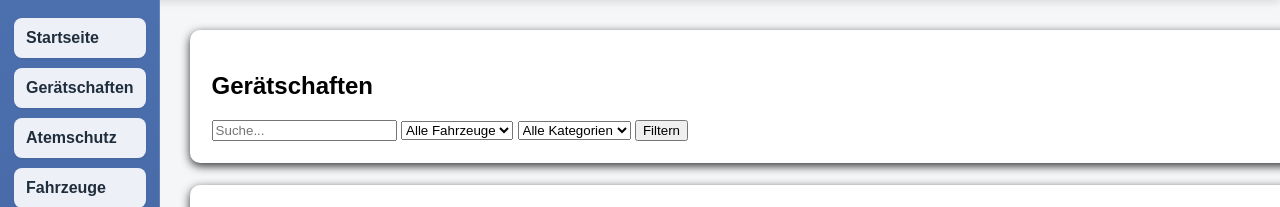
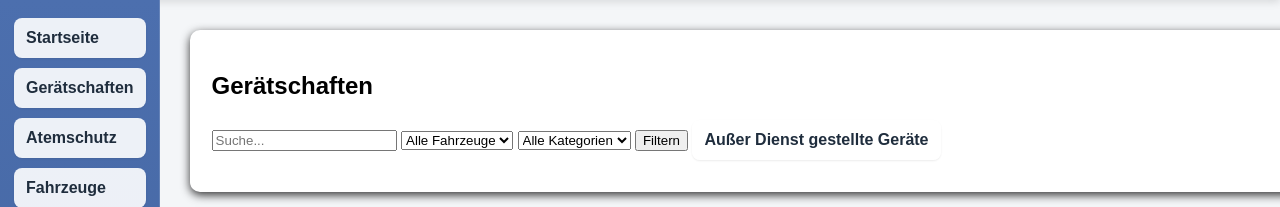
Before and after one commit to Martin22Him/feuerwehr-inventar, a Python web app: template templates/geraete.html in a window 1280 px wide; the page is wider, and only the part inside the window is pictured. Shown: the part 70-277 px from the top of that part. Run offline with Jinja, Linux system fonts and the light colour scheme; the template is opened without the code that fills it, so the values that code supplies are empty.

Commit message:
geraete.html

```diff
--- a/templates/geraete.html
+++ b/templates/geraete.html
@@ -25,6 +25,13 @@
         </select>
 
         <button type="submit">Filtern</button>
+
+        <a href="{{ url_for('geraete_ausser_dienst') }}"
+           class="nav-button"
+           style="display:inline-block; width:auto;">
+           Außer Dienst gestellte Geräte
+        </a>
+
     </form>
 </div>
 
```
